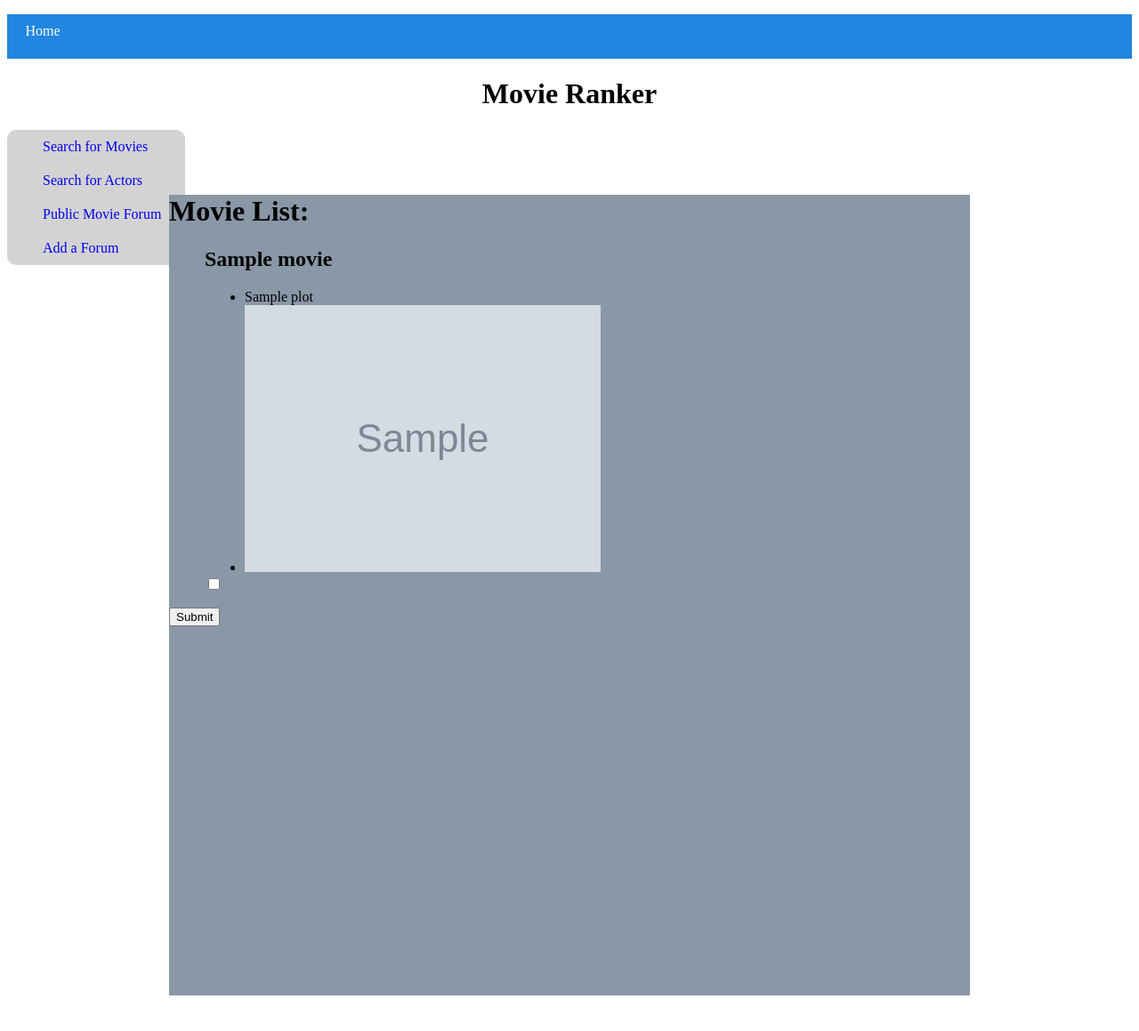
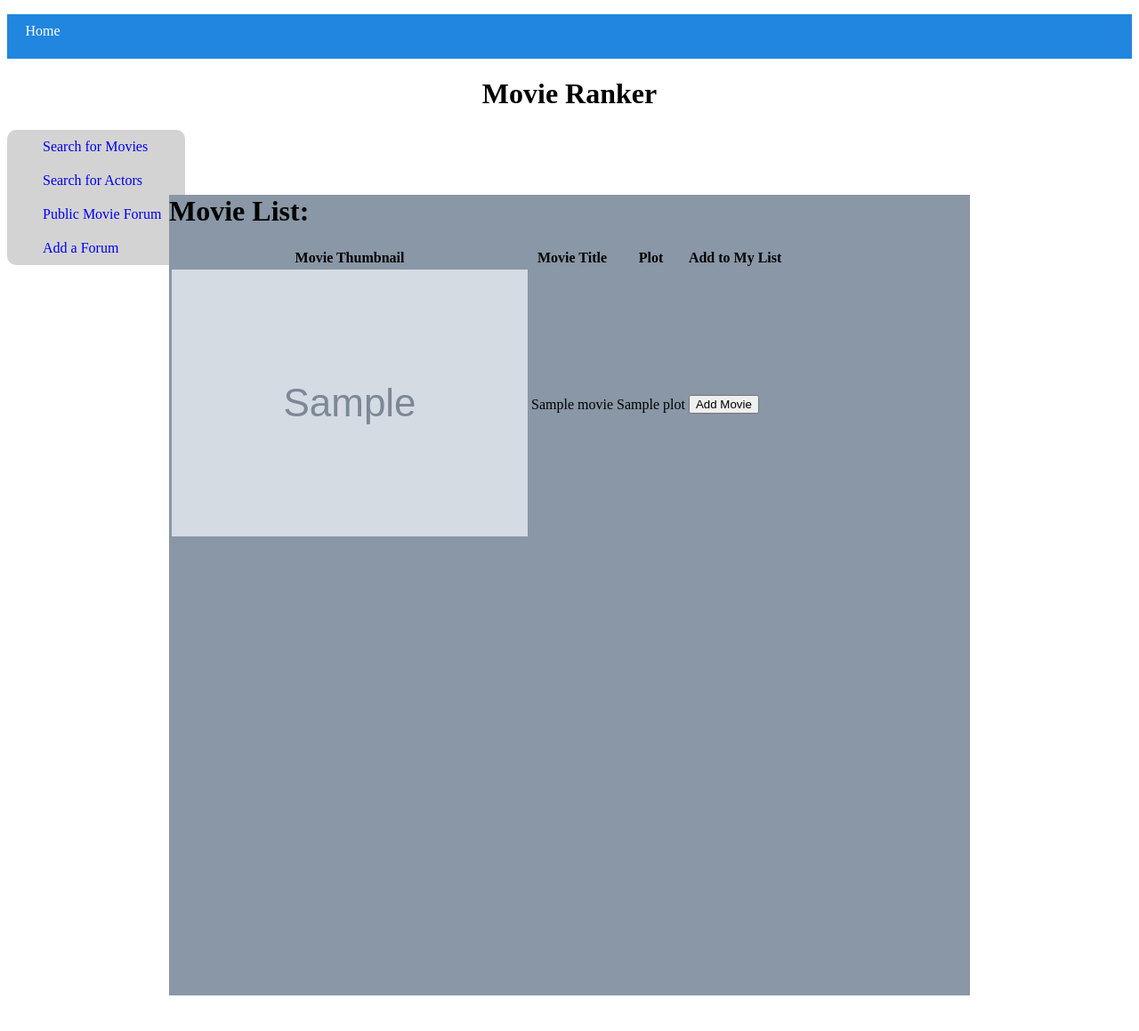
Before and after one commit to j0rdanbruce/MovieRanker, a Python web app: template templates/movies.html in a window 1280 px wide; the page is wider, and only the part inside the window is pictured. Shown: the top 1159 px of that part at 89% size. Run offline with Jinja, Linux system fonts and the light colour scheme; the template is opened without the code that fills it: most values are stand-ins (such as "Sample title", 1, 10 or a date in 2020); grey boxes marked "Sample" are stand-in pictures.

Commit message:
users can add movies. movies won't be added if it already exists in users movie list.

```diff
--- a/models/forum.py
+++ b/models/forum.py
@@ -18,7 +18,7 @@ class Forum():
             return result
 
     def get_all_forums(self) -> list[dict]:
-        query = "select id, title, body, upvote - downvote as votes from Forum LIMIT 50"
+        query = "select id, title, body, upvote - downvote as votes from Forum ORDER BY votes DESC LIMIT 50"
         result = self.cursor.get_all_rows(query)
         if result:
             return result
--- a/requirements.txt
+++ b/requirements.txt
@@ -8,3 +8,4 @@ Flask-WTF
 flask_mysqldb
 Flask-Session
 gunicorn
+requests
--- a/templates/movies.html
+++ b/templates/movies.html
@@ -11,7 +11,14 @@
         margin-left: 45px;
     }
 </style>
-<script>
+<script type="text/javascript">
+    function addMovie(element){
+        var movieId = element.getAttribute("data-movie-btn-id");
+        var xhttp = new XMLHttpRequest();
+        xhttp.open("POST", "{{ url_for('movies.add_movies') }}", true);
+        xhttp.setRequestHeader("Content-type", "application/x-www-form-urlencoded");
+        xhttp.send("movie_id="+movieId);
+    }
 </script>
 <body>
     {% extends "layout.html" %}
@@ -24,25 +31,39 @@
     <div class="movie-content">
         <h1>Movie List:</h1>
         {% if 'is_guest' not in session %}
+        <table class="movie-title-head">
+            <tr>
+                <th>Movie Thumbnail</th>
+                <th>Movie Title</th>
+                <th>Plot</th>
+                <th>Add to My List</th>
+            </tr>
             {% for movie in movies %}
-            <form id="movie" method="post" action="{{ url_for('movies.add_movies') }}">
-                <ul>
-                    <h2>{{movie.title}}</h2>
-                    <li>{{movie.plot}}</li>
-                    <li><img src="{{movie.img_src}}" alt="Missing movie image"></li>
-                        <input type="checkbox" name="movie" id="movie" value="{{movie}}">
-                </ul>
+                <tr>
+                    <td><img src="{{movie.img_src}}" alt="Missing movie image"></td>
+                    <td>{{movie.title}}</td>
+                    <td>{{movie.plot}}</td>
+                    <td><button id="add-movie-btn" onclick="addMovie(this)" data-movie-btn-id="{{movie.id}}">Add Movie</button></td>
+                </tr>
             {% endfor %}
-                <button type="submit" value="Add Movies">Submit</button>
-            </form>
+        </table>
         {% else %}
-            {% for movie in movies %}
-            <ul>
-                <h2>{{movie.title}}</h2>
-                <li>{{movie.plot}}</li>
-                <li><img src="{{movie.img_src}}" alt="Missing movie image"></li>
-            </ul>
-            {% endfor %}
+            <table class="movie-title-head">
+                <tr>
+                    <th>Movie Thumbnail</th>
+                    <th>Movie Title</th>
+                    <th>Plot</th>
+                    <th>Add to My List</th>
+                </tr>
+                {% for movie in movies %}
+                    <tr>
+                        <td><img src="{{movie.img_src}}" alt="Missing movie image"></td>
+                        <td>{{movie.title}}</td>
+                        <td>{{movie.plot}}</td>
+                        <td><button>Add Movie</button></td>
+                    </tr>
+                {% endfor %}
+            </table>
         {% endif %}
     </div>
     {% endblock %}
```
Also changed, not shown: models/movie.py (+18 -3 lines), models/tmdb_api.py (added, +16 -0 lines), resources/movie.py (+6 -19 lines), 1 other file.
